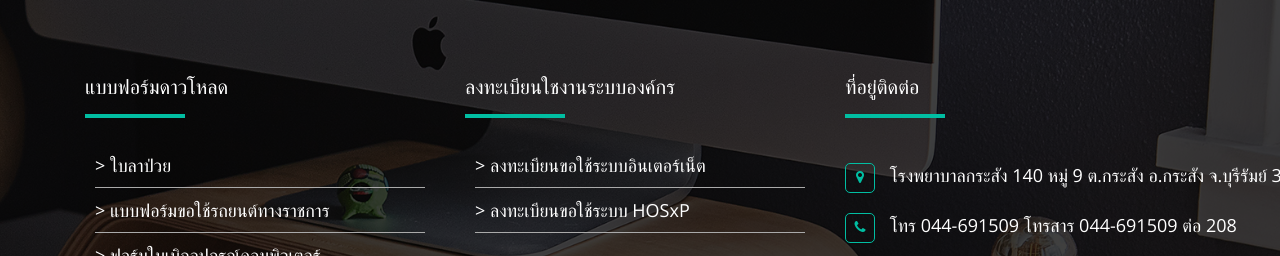
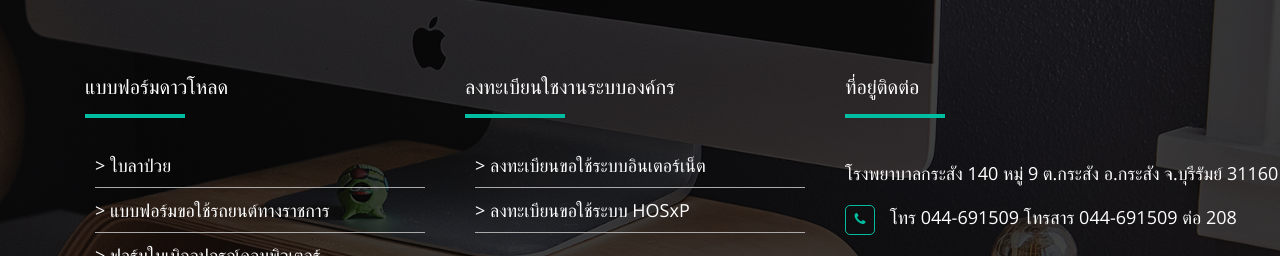
Before and after one commit to miwkichan2013/hospi, a plain HTML site: page footerb/index.html in a window 1280 px wide. Shown: the top 256 px of the page. Drawn offline with nearby package versions, Linux system fonts and the light colour scheme.

Commit message:
Update index.html

```diff
--- a/footerb/index.html
+++ b/footerb/index.html
@@ -46,8 +46,8 @@
 					<h2>ที่อยู่ติดต่อ</h2>
 					<hr>
 					<div class="footer_address">
-						<h6><a href="Location Map Link"><i class="fa fa-map-marker"></i> โรงพยาบาลกระสัง  140 หมู่ 9 ต.กระสัง อ.กระสัง จ.บุรีรัมย์ 31160</a></h6>
-						<h6><a href="tel:+911234567890"><i class="fa fa-phone"></i> โทร 044-691509 โทรสาร 044-691509 ต่อ 208</a></h6><br>
+						<h6><a></i> โรงพยาบาลกระสัง  140 หมู่ 9 ต.กระสัง อ.กระสัง จ.บุรีรัมย์ 31160</a></h6>
+						<h6><a><i class="fa fa-phone"></i> โทร 044-691509 โทรสาร 044-691509 ต่อ 208</a></h6><br>
 						<form>
 						<input type="text" placeholder="ใส่ที่อยู่อีเมล์">
 						<input type="submit" value="ส่งเมล์">
```
